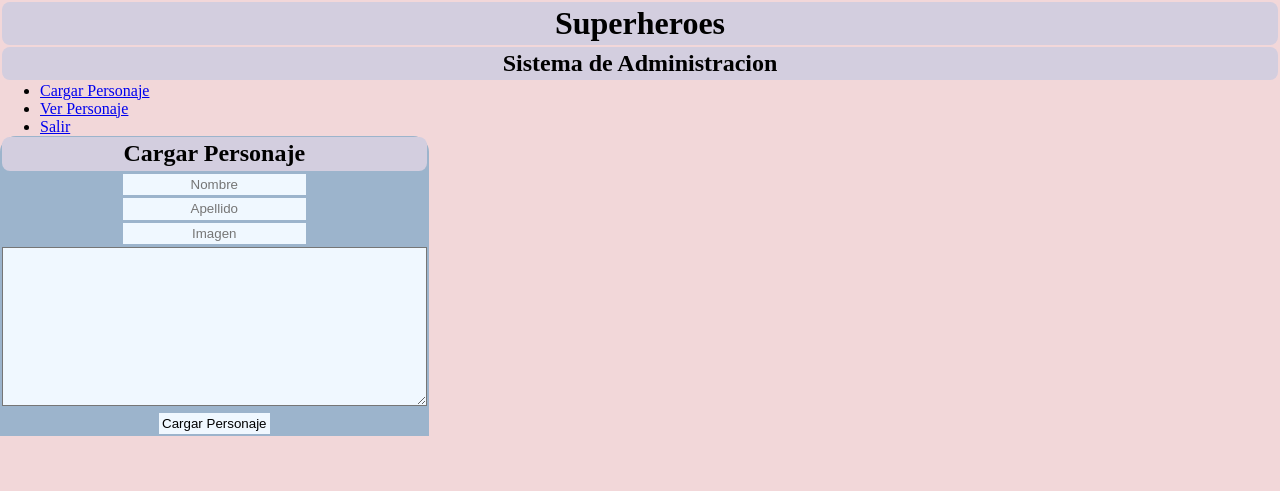
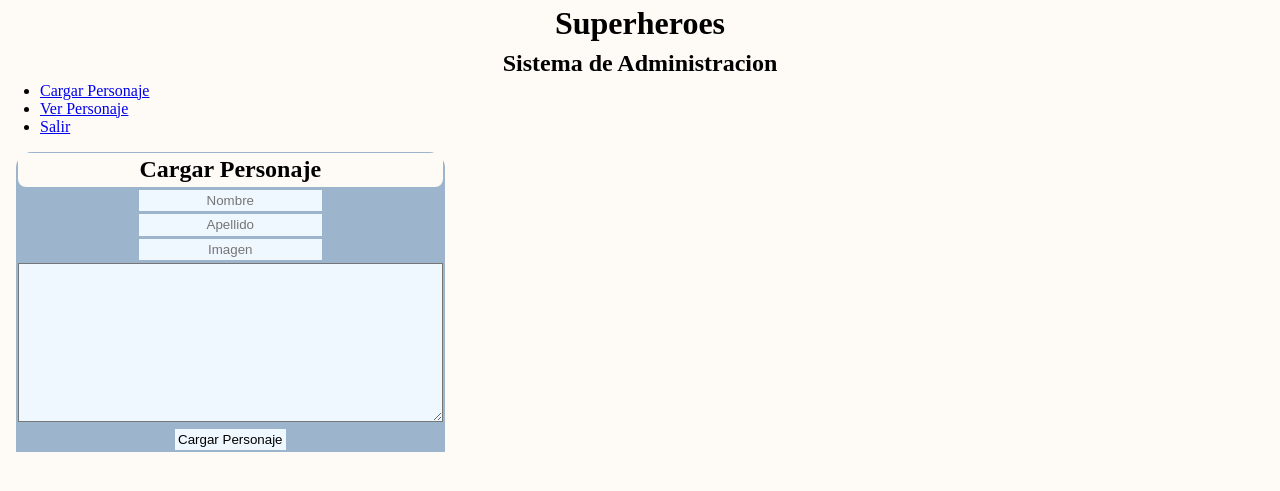
Before and after one commit to Sichermatias/cursoPHPMySQL, a PHP site: page / in a window 1280 px wide. Shown: the top 491 px of the page. Run offline with PHP 8.4, Linux system fonts and the light colour scheme.

Commit message:
una linea de css

```diff
--- a/cursoIntermedio/modulo1/style.css
+++ b/cursoIntermedio/modulo1/style.css
@@ -1,7 +1,7 @@
 * {
 	margin: 0;
 
-	background: #F2D7D9;
+	background: #FEFBF6;
 }
 
 h1, h2 {
@@ -12,14 +12,15 @@ h1, h2 {
 	margin: .1rem;
 	text-align: center;
 	border-radius: .5rem;
-	background-color: #D3CEDF;
 }
 
 .menu {
 	display: inline-block;
+	background-color: #3D3C42;
 }
 
 .contenedor_cargar {
+	margin: 1rem;
 	display: inline-block;
 	justify-content: center;
 	align-items: center;
```
